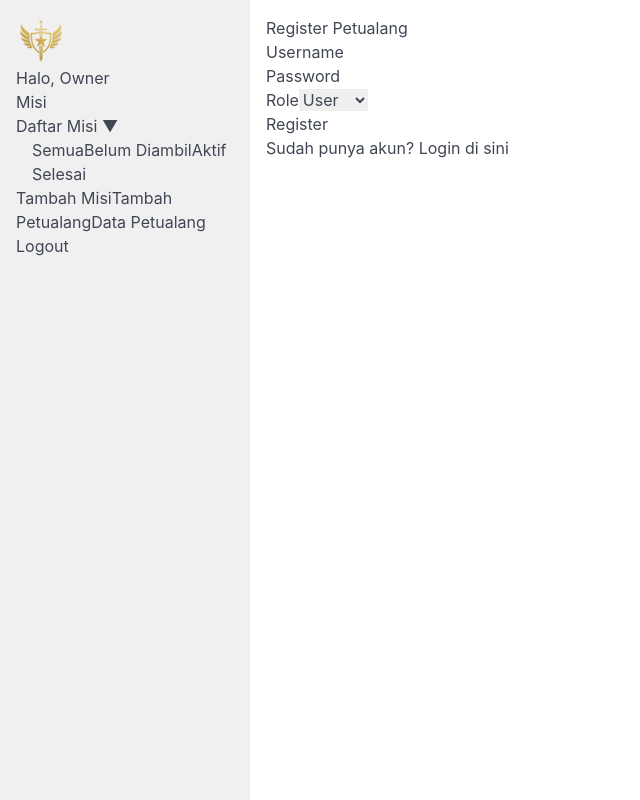
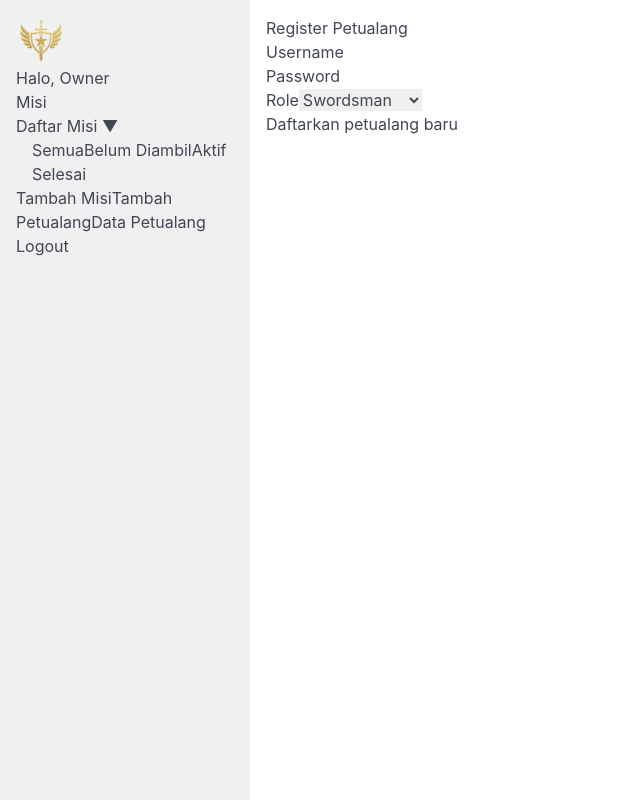
Before and after one commit to ade781/z_projek, a React (Create React App) app in the folder frontend/: page /register-petualang in a window 1280 px wide. Shown: the whole page, without its empty margins (0-640 px from the left). Built offline with nearby package versions, Linux system fonts and the light colour scheme.

Commit message:
perbaikan register side bar data petualang hapus petualang juga sudah bisa

```diff
--- a/frontend/src/components/RegisterPetualangbyOwner.js
+++ /dev/null
@@ -1,81 +0,0 @@
-import React, { useState } from "react";
-import axios from "axios";
-import { BASE_URL } from "../utils";
-import { useNavigate } from "react-router-dom";
-
-const RegisterPetualang = () => {
-    const [username, setUsername] = useState("");
-    const [password, setPassword] = useState("");
-    const [role, setRole] = useState("user");
-    const [errorMsg, setErrorMsg] = useState("");
-    const navigate = useNavigate();
-
-    const handleRegister = async (e) => {
-        e.preventDefault();
-        setErrorMsg("");
-        try {
-            const res = await axios.post(`${BASE_URL}/petualang/add-petualang`, {
-                username,
-                password,
-                role,
-                level: 1,
-                koin: 0,
-                jumlah_misi_selesai: 0,
-                poin_pengalaman: 0,
-            });
-            if (res.data.status === "Success") {
-                alert(res.data.message);
-                navigate("/");
-            } else {
-                setErrorMsg("Gagal register, coba lagi.");
-            }
-        } catch (err) {
-            setErrorMsg(err.response?.data?.msg || "Gagal register, coba lagi.");
-        }
-    };
-
-    return (
-        <div>
-            <h2>Register Petualang</h2>
-            <form onSubmit={handleRegister}>
-                <div>
-                    <label>Username</label>
-                    <input
-                        type="text"
-                        value={username}
-                        onChange={(e) => setUsername(e.target.value)}
-                        required
-                        minLength={3}
-                    />
-                </div>
-                <div>
-                    <label>Password</label>
-                    <input
-                        type="password"
-                        value={password}
-                        onChange={(e) => setPassword(e.target.value)}
-                        required
-                        minLength={6}
-                    />
-                </div>
-                <div>
-                    <label>Role</label>
-                    <select value={role} onChange={(e) => setRole(e.target.value)}>
-                        <option value="user">User</option>
-                        <option value="admin">Admin</option>
-                    </select>
-                </div>
-                {errorMsg && <p style={{ color: "red" }}>{errorMsg}</p>}
-                <button type="submit">Register</button>
-            </form>
-            <p>
-                Sudah punya akun?{" "}
-                <button onClick={() => navigate("/")}>
-                    Login di sini
-                </button>
-            </p>
-        </div>
-    );
-};
-
-export default RegisterPetualang;
--- a/frontend/src/components/layouts/SideBarOwner.js
+++ b/frontend/src/components/layouts/SideBarOwner.js
@@ -26,9 +26,6 @@ const SideBarOwner = ({ setFilterStatus }) => {
 
             <nav>
                 <NavLink to="/misi-owner">Misi </NavLink>
-
-
-
                 <div>
                     <div onClick={() => setMisiMenuOpen(!misiMenuOpen)} style={{ cursor: "pointer" }}>
                         Daftar Misi {misiMenuOpen ? "▼" : "▶"}
--- /dev/null
+++ b/frontend/src/components/owner/DataPetualangByOwner.js
@@ -0,0 +1,119 @@
+import React, { useEffect, useState } from "react";
+import axios from "axios";
+import { BASE_URL } from "../../utils";
+
+const DataPetualang = () => {
+    const [petualangs, setPetualangs] = useState([]);
+    const [loading, setLoading] = useState(true);
+    const [errorMsg, setErrorMsg] = useState("");
+
+    useEffect(() => {
+        const fetchPetualangs = async () => {
+            try {
+                const token = localStorage.getItem("accessToken");
+
+                const res = await axios.get(`${BASE_URL}/petualang`, {
+                    headers: {
+                        Authorization: `Bearer ${token}`,
+                    },
+                });
+
+                console.log("API Response:", res.data);
+
+                const data = res.data.data || res.data;
+
+                const cleanData = Array.isArray(data)
+                    ? data.map((p) => ({
+                        id_petualang: p.id_petualang,
+                        username: p.username,
+                        role: p.role,
+                        level: p.level,
+                        jumlah_misi_selesai: p.jumlah_misi_selesai,
+                        poin_pengalaman: p.poin_pengalaman,
+                    }))
+                    : [];
+
+                // Hapus sorting, langsung set data sesuai urutan API
+                setPetualangs(cleanData);
+                setLoading(false);
+            } catch (err) {
+                console.error("Failed to fetch petualang", err);
+                setErrorMsg("Gagal memuat data petualang.");
+                setLoading(false);
+            }
+        };
+
+        fetchPetualangs();
+    }, []);
+
+    const handleDelete = async (id_petualang) => {
+        const confirmDelete = window.confirm("Yakin ingin menghapus petualang ini?");
+        if (!confirmDelete) return;
+
+        try {
+            const token = localStorage.getItem("accessToken");
+            const res = await axios.delete(`${BASE_URL}/petualang/delete-petualang/${id_petualang}`, {
+                headers: { Authorization: `Bearer ${token}` },
+            });
+
+            if (res.data.status === "Success") {
+                setPetualangs((prev) => prev.filter((p) => p.id_petualang !== id_petualang));
+            } else {
+                alert("Gagal menghapus petualang, coba lagi.");
+            }
+        } catch (error) {
+            alert("Terjadi kesalahan saat menghapus petualang.");
+            console.error(error);
+        }
+    };
+
+    if (loading) return <p>Loading leaderboard...</p>;
+    if (errorMsg) return <p style={{ color: "red" }}>{errorMsg}</p>;
+
+    return (
+        <div>
+            <h2>Data Petualang</h2>
+            <table
+                border="1"
+                cellPadding="8"
+                cellSpacing="0"
+                style={{ borderCollapse: "collapse", width: "100%" }}
+            >
+                <thead>
+                    <tr>
+                        <th>ID</th> {/* Tambahan kolom ID */}
+                        <th>Username</th>
+                        <th>Role</th>
+                        <th>Level</th>
+                        <th>Jumlah Misi Selesai</th>
+                        <th>Poin Pengalaman</th>
+                        <th>Aksi</th>
+                    </tr>
+                </thead>
+                <tbody>
+                    {petualangs.map((p) => (
+                        <tr key={p.id_petualang || p.username}>
+                            <td>{p.id_petualang}</td> {/* Tampilkan ID di sini */}
+                            <td>{p.username}</td>
+                            <td>{p.role}</td>
+                            <td>{p.level}</td>
+                            <td>{p.jumlah_misi_selesai}</td>
+                            <td>{p.poin_pengalaman}</td>
+                            <td>
+                                <button
+                                    style={{ cursor: "pointer", backgroundColor: "red", color: "white" }}
+                                    onClick={() => handleDelete(p.id_petualang)}
+                                >
+                                    Hapus
+                                </button>
+                            </td>
+                        </tr>
+                    ))}
+                </tbody>
+            </table>
+
+        </div>
+    );
+};
+
+export default DataPetualang;
--- a/frontend/src/components/owner/MisiListOwner.js
+++ b/frontend/src/components/owner/MisiListOwner.js
@@ -35,7 +35,7 @@ const MisiListOwner = () => {
 
         setMisi(data);
       } catch (error) {
-        setErrorMsg("Gagal mengambil data misi.");
+        setErrorMsg("Alangkah sebaiknya jika login dulu karena sesi nya udah habis");
         console.error(error);
       } finally {
         setLoading(false);
--- a/frontend/src/components/owner/RegisterPetualangbyOwner.js
+++ b/frontend/src/components/owner/RegisterPetualangbyOwner.js
@@ -1,18 +1,19 @@
 import React, { useState } from "react";
 import axios from "axios";
-import { BASE_URL } from "../utils";
-import { useNavigate } from "react-router-dom";
+import { BASE_URL } from "../../utils";
+
 
 const RegisterPetualang = () => {
     const [username, setUsername] = useState("");
     const [password, setPassword] = useState("");
     const [role, setRole] = useState("user");
     const [errorMsg, setErrorMsg] = useState("");
-    const navigate = useNavigate();
+    const [successMsg, setSuccessMsg] = useState("");
 
     const handleRegister = async (e) => {
         e.preventDefault();
         setErrorMsg("");
+        setSuccessMsg("")
         try {
             const res = await axios.post(`${BASE_URL}/petualang/add-petualang`, {
                 username,
@@ -24,8 +25,7 @@ const RegisterPetualang = () => {
                 poin_pengalaman: 0,
             });
             if (res.data.status === "Success") {
-                alert(res.data.message);
-                navigate("/");
+                setSuccessMsg("pahlawan baru telah didaftarkan");
             } else {
                 setErrorMsg("Gagal register, coba lagi.");
             }
@@ -61,19 +61,25 @@ const RegisterPetualang = () => {
                 <div>
                     <label>Role</label>
                     <select value={role} onChange={(e) => setRole(e.target.value)}>
-                        <option value="user">User</option>
-                        <option value="admin">Admin</option>
+                        <option value="swordsman">Swordsman</option>
+                        <option value="mage">Mage</option>
+                        <option value="archer">Archer</option>
+                        <option value="healer">Healer</option>
+                        <option value="thief">Thief</option>
+                        <option value="monk">Monk</option>
+                        <option value="necromancer">Necromancer</option>
+                        <option value="summoner">Summoner</option>
+                        <option value="berserker">Berserker</option>
+                        <option value="paladin">Paladin</option>
+                        <option value="alchemist">Alchemist</option>
+                        <option value="beast_tamer">Beast Tamer</option>
                     </select>
                 </div>
                 {errorMsg && <p style={{ color: "red" }}>{errorMsg}</p>}
-                <button type="submit">Register</button>
+                {successMsg && <p style={{ color: "green" }}>{successMsg}</p>}
+                <button type="submit">Daftarkan petualang baru</button>
             </form>
-            <p>
-                Sudah punya akun?{" "}
-                <button onClick={() => navigate("/")}>
-                    Login di sini
-                </button>
-            </p>
+
         </div>
     );
 };
--- a/frontend/src/components/routes/ownerroutes.js
+++ b/frontend/src/components/routes/ownerroutes.js
@@ -3,9 +3,9 @@ import { Route } from "react-router-dom";
 import MisiListOwner from "../owner/MisiListOwner";
 import TambahMisi from "../owner/TambahMisi";
 import DetailMisiOwner from "../owner/DetailMisiOwner";
-import RegisterPetualang from "../RegisterPetualangbyOwner";
+import RegisterPetualang from "../owner/RegisterPetualangbyOwner";
 import LayoutOwner from "../layouts/LayoutOwner";
-import LeaderboardPetualang from "../petualang/LeaderboardPetualang";
+import DataPetualang from "../owner/DataPetualangByOwner";
 
 const OwnerRoutes = () => (
   <Route path="/" element={<LayoutOwner />}>
@@ -13,7 +13,8 @@ const OwnerRoutes = () => (
     <Route path="misi-owner/tambah" element={<TambahMisi />} />
     <Route path="detail-misi-owner/:id" element={<DetailMisiOwner />} />
     <Route path="register-petualang" element={<RegisterPetualang />} />
-    <Route path="leaderboard-petualang" element={<LeaderboardPetualang />} />
+    <Route path="data-petualang" element={<DataPetualang />} />
+
   </Route>
 );
 
```
Also changed, not shown: 1 other file (tests, documents, lock files or other folders).
